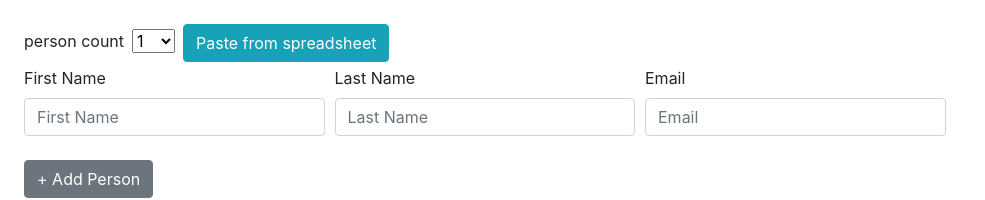
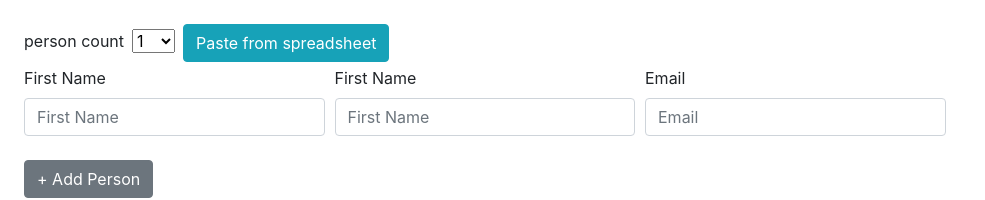
Before and after one commit to dogsGhost/group-add-form, a React (Create React App) app: page / in a window 1280 px wide. Shown: the top 200 px of the page, without its empty margins (0-985 px from the left). Built offline with nearby package versions, Linux system fonts and the light colour scheme.

Commit message:
refactor out input groups into FormGroup component

```diff
--- /dev/null
+++ b/src/FormGroup.js
@@ -0,0 +1,19 @@
+import React from 'react'
+
+const FormGroup = React.memo(function FormGroup({ val, change, id, name, label, type = 'text' }) {
+  return (
+    <div className="col form-group">
+      <label htmlFor={name + id}>{label}</label>
+      <input
+        className="form-control"
+        id={name + id}
+        name={name + id}
+        onChange={change}
+        placeholder={label}
+        type={type}
+        value={val} />
+    </div>
+  )
+})
+
+export default FormGroup
--- a/src/PersonRow.js
+++ b/src/PersonRow.js
@@ -1,27 +1,35 @@
 import React from 'react'
+import FormGroup from './FormGroup'
 
 const PersonRow = React.memo(function PersonRow({ person, count, remove, change }) {
   const classes = `pt-1 person-row form-row ${(count + 1) % 2 ? 'odd' : 'even'}`
   return (
     <div className={classes}>
-      <div className="col form-group">
-        <label htmlFor={`fname${person.id}`}>First Name</label>
-        <input onChange={change} value={person.fname} type="text" className="form-control" id={`fname${person.id}`} placeholder="First Name" />
-      </div>
-      <div className="col form-group">
-        <label htmlFor={`lname${person.id}`}>Last Name</label>
-        <input onChange={change} value={person.lname} type="text" className="form-control" id={`lname${person.id}`} placeholder="Last Name" />
-      </div>
-      <div className="col form-group">
-        <label htmlFor={`email${person.id}`}>Email</label>
-        <input onChange={change} value={person.email} type="email" className="form-control" id={`email${person.id}`} placeholder="Email" />
-      </div>
+      <FormGroup
+        change={change}
+        id={person.id}
+        label='First Name'
+        name='fname'
+        val={person.fname} />
+      <FormGroup
+        change={change}
+        id={person.id}
+        label='First Name'
+        name='lname'
+        val={person.lname} />
+      <FormGroup
+        change={change}
+        id={person.id}
+        label='Email'
+        name='email'
+        type='email'
+        val={person.email} />
       <div className="col">
-      {
-        count !== 0 ?
-        <button data-id={person.id} className="close" onClick={remove}>X</button> :
-        false
-      }
+        {
+          count !== 0 ?
+            <button data-id={person.id} className="close" onClick={remove}>X</button> :
+            false
+        }
       </div>
     </div>
   )
```
